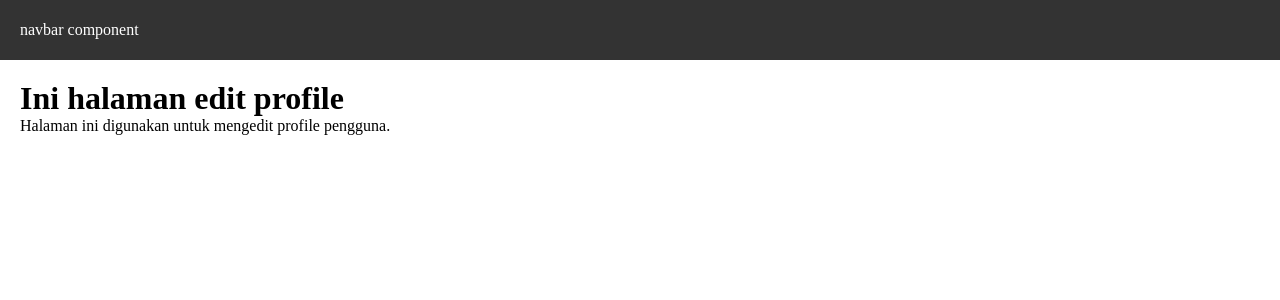
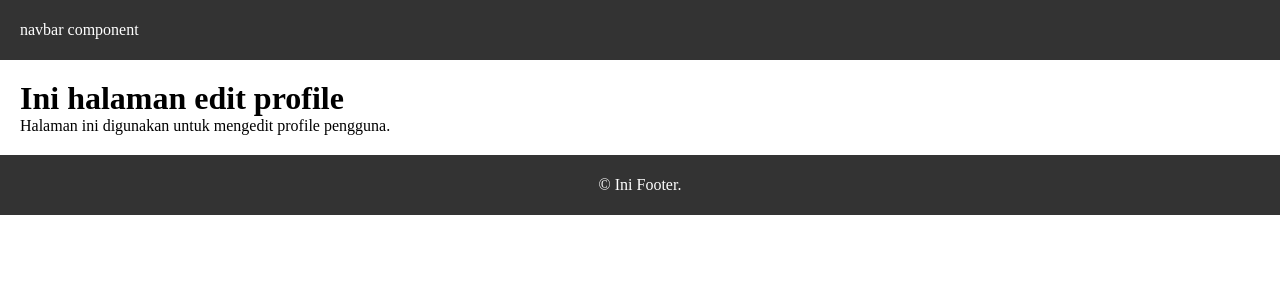
Before and after one commit to Luthfi27Upi/Semester-6, a Next.js app in the folder Pemrograman Berbasis Framework/Minggu 2/my-app/: page /profile/edit in a window 1280 px wide. Shown: the top 300 px of the page. Built offline with nearby package versions, Linux system fonts and the light colour scheme.

Commit message:
Tugas 3 - Layout

```diff
--- a/Pemrograman Berbasis Framework/Minggu 2/my-app/src/components/layouts/Appshell/index.tsx
+++ b/Pemrograman Berbasis Framework/Minggu 2/my-app/src/components/layouts/Appshell/index.tsx
@@ -1,18 +1,19 @@
-import Navbar from "../navbar";
+import Navbar from "@/components/layouts/navbar";
+import Footer from "@/components/layouts/footer";
 
-type AppShellProps = {
+type AppshellProps = {
   children: React.ReactNode;
-}
+};
 
-const AppShell = (props: AppShellProps) => {
+const Appshell = (props: AppshellProps) => {
   const { children } = props;
-
   return (
     <main>
       <Navbar />
       {children}
+      <Footer />
     </main>
   );
 };
 
-export default AppShell;
+export default Appshell;
--- /dev/null
+++ b/Pemrograman Berbasis Framework/Minggu 2/my-app/src/components/layouts/footer/index.tsx
@@ -0,0 +1,9 @@
+const Footer = () => {
+  return (
+    <div className="footer">
+      <p>&copy; Ini Footer.</p>
+    </div>
+  );
+};
+
+export default Footer;
--- a/Pemrograman Berbasis Framework/Minggu 2/my-app/src/styles/globals.css
+++ b/Pemrograman Berbasis Framework/Minggu 2/my-app/src/styles/globals.css
@@ -10,7 +10,7 @@ body {
   overflow-x: hidden;
 }
 
-a{
+a {
   color: inherit;
   text-decoration: none;
 }
@@ -19,8 +19,18 @@ a{
   width: 100%;
   height: 60px;
   background-color: #333;
-  color: white;
+  color: #fff;
   display: flex;
   align-items: center;
   padding: 0 20px;
 }
+
+.footer {
+  width: 100%;
+  height: 60px;
+  background-color: #333;
+  color: #fff;
+  display: flex;
+  align-items: center;
+  justify-content: center;
+}
```
Lines whose indentation alone changed are shown as unchanged.
